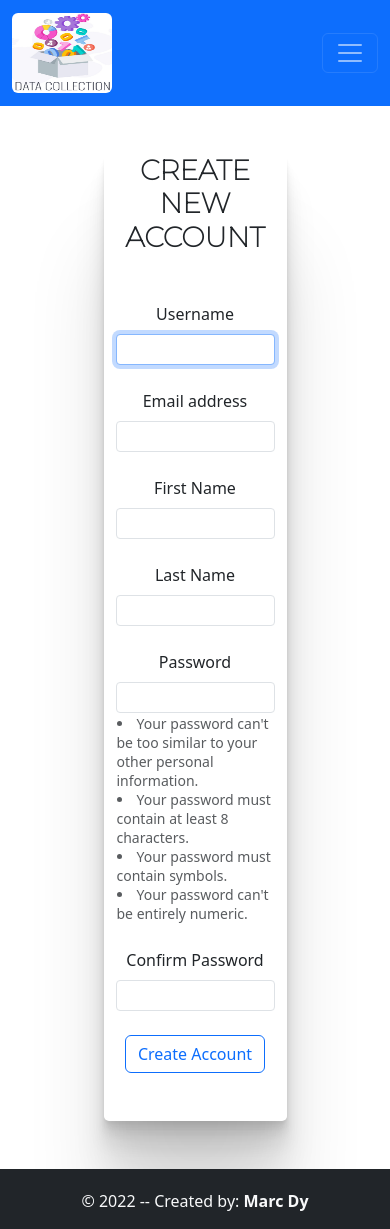
After one commit to decentaro/DataCollectionForWork, a Django app: page /tek84Troubleshoot/accounts/signup/ in a window 390 px wide. The commit adds this page. Run offline with Django 4.2, Linux system fonts and the light colour scheme; some libraries are stand-ins or nearby versions.

Commit message:
Added user system but still working on forgot password and refactor some styling to make it more mobile friendly

```diff
--- a/tek84/settings.py
+++ b/tek84/settings.py
@@ -24,7 +24,6 @@ SECRET_KEY = 'django-insecure-yxop92+c1&d=4jq0mpd&fsm$ia#8+2=wjab#f2l4%r-n$qh_)b
 
 # SECURITY WARNING: don't run with debug turned on in production!
 DEBUG = True
-
 ALLOWED_HOSTS = []
 
 
@@ -102,6 +101,10 @@ AUTH_PASSWORD_VALIDATORS = [
 ]
 
 
+
+
+
+
 # Internationalization
 # https://docs.djangoproject.com/en/4.0/topics/i18n/
 
--- a/tek84Troubleshoot/admin.py
+++ b/tek84Troubleshoot/admin.py
@@ -1,7 +1,11 @@
 from django.contrib import admin
 from .models import InputError
+from .models import Employee
+
 
 
 # Register your models here.
 
+
 admin.site.register(InputError)
+admin.site.register(Employee)
--- a/tek84Troubleshoot/forms.py
+++ b/tek84Troubleshoot/forms.py
@@ -1,8 +1,8 @@
-from django.forms import ModelForm, Textarea
-from .models import InputError
-
+from django.forms import ModelForm, Textarea,TextInput, Select, PasswordInput, EmailField
+from .models import InputError, Employee
+from django.contrib.auth.forms import UserCreationForm
+from django.contrib.auth.models import User
 from django import forms
-
 
 
 
@@ -10,10 +10,53 @@ class InputErrorForm(ModelForm):
 
 	class Meta:
 		model = InputError
-		fields = '__all__'     # Includes all field in InputError model
+		fields = '__all__'
+		exclude = ["employee"]   # this is vital in displaying the name of reported by in errors page.
+
+
 
 
 # Sample code to resize textarea
-#		widgets = {
-#			'fix_of_error': Textarea(attrs={'cols': 40, 'rows': 20})
-#		}
+		widgets = {
+			'bays': Select(attrs={'class':'form-select form-select-sm mt-2'}),
+			'general_description_of_failure': Select(attrs={'class':'form-select form-select-sm mt-2'}),
+			'title_of_error': TextInput(attrs={'class': 'form-control form-control-sm mt-2'}),
+			'fix_of_error': Textarea(attrs={'class': 'form-control mt-2'}),
+		}
+
+
+class EmployeeForm(UserCreationForm):
+
+# Compare to the form at the top, these are declared in here like this so that the REQUIRED_FIELDS will work.
+
+
+	username = forms.CharField(label="Username",
+    	widget=forms.TextInput(attrs={'class': 'form-control form-control-sm mt-2'})
+    )
+
+	email = forms.EmailField(label="Email address",
+    	widget=forms.TextInput(attrs={'class': 'form-control form-control-sm mt-2'})
+    )
+
+	last_name = forms.CharField(label="Last Name",
+    	widget=forms.TextInput(attrs={'class': 'form-control form-control-sm mt-2'})
+    )
+
+	first_name = forms.CharField(label="First Name",
+    	widget=forms.TextInput(attrs={'class': 'form-control form-control-sm mt-2'})
+    )
+
+	password1 = forms.CharField(label="Password",
+    	widget=forms.PasswordInput(attrs={'class': 'form-control form-control-sm mt-2', 'type': 'password'})
+    )
+
+	password2 = forms.CharField(label=" Confirm Password",
+        widget=forms.PasswordInput(attrs={'class':'form-control form-control-sm mt-2', 'type':'password'}),
+    )
+
+
+	class Meta:
+		model = User
+		fields = ('username', 'email', 'first_name', 'last_name', 'password1', 'password2')
+
+		REQUIRED_FIELDS = ['email', 'first_name', 'last_name']
--- a/tek84Troubleshoot/static/style.css
+++ b/tek84Troubleshoot/static/style.css
@@ -1,6 +1,5 @@
 #index-border {
   border-radius: 5px;
-  border-color: black;
   border-width: thin;
   text-align: center;
   box-shadow:
--- a/tek84Troubleshoot/templates/base.html
+++ b/tek84Troubleshoot/templates/base.html
@@ -10,8 +10,6 @@
 
 {# Loading static folder #}
 {% load static %}
-
-
 
 
 
@@ -35,8 +33,8 @@
 	<div class="mb-5">
 		<nav class="navbar navbar-expand-lg navbar-dark bg-primary">
 		  	<div class="container-fluid">
-		    <a class="navbar-brand" href="https://findtheinvisiblecow.com/">
-		    	<img src="{% static 'rounded_image.jpg' %}" alt="Data Collection Image" width="100" height="80">
+			    <a class="navbar-brand" href="{% url 'login' %}">
+			    	<img src="{% static 'image.jpg' %}" class="rounded-2" width="100" height="80">
 			    </a>
 			    <button class="navbar-toggler" type="button" data-bs-toggle="collapse" data-bs-target="#navbarNavAltMarkup" aria-controls="navbarNavAltMarkup" aria-expanded="false" aria-label="Toggle navigation">
 			      <span class="navbar-toggler-icon"></span>
@@ -44,10 +42,29 @@
 			    {% with request.resolver_match.url_name as url_name %}  {# Shows which page is active on navigation links #}
 			    <div class="collapse navbar-collapse" id="navbarNavAltMarkup">
 			    	<div class="navbar-nav">
-		        <a class="nav-link {% if url_name == 'index' %}active{% endif %}"
-		        	href="/tek84Troubleshoot/index">Input Errors</a>
-		        <a class="nav-link {% if url_name == 'errors' %}active{% endif %}"
+				        <a class="nav-link {% if url_name == 'index' %}active{% endif %}
+				        				   {% if url_name == 'login' %}invisible{% endif %}
+				        				   {% if url_name == 'logout' %}invisible{% endif %}
+				        				   {% if url_name == 'signup' %}invisible{% endif %}"
+				        	href="{% url 'index' %}">Input Errors</a>
+				        <a class="nav-link {% if url_name == 'errors' %}active{% endif %}
+				        				   {% if url_name == 'login' %}invisible{% endif %}
+				        				   {% if url_name == 'logout' %}invisible{% endif %}
+				        				   {% if url_name == 'signup' %}invisible{% endif %}"
 				        	href="/tek84Troubleshoot/errors">Errors</a>
+						<div class="btn-group dropstart position-absolute top-0 end-0 m-4
+							{% if url_name == 'login' %}invisible{% endif %}
+							{% if url_name == 'logout' %}invisible{% endif %}
+							{% if url_name == 'signup' %}invisible{% endif %}">
+							<button type="button" class="btn btn-dark dropdown-toggle" data-bs-toggle="dropdown" aria-expanded="false">
+						    	<img src="{% static 'account_circle1.svg' %}"> Hey, {{ request.user}}
+						  	</button>
+						  	<ul class="dropdown-menu dropdown-menu-dark">
+						  		<li><a class="dropdown-item " href="{% url 'password_change' %}">Change Password</a></li>
+						  		<li><hr class="dropdown-divider"></li>
+							    <li><a class="dropdown-item " href="{% url 'logout' %}">Log Out</a></li>
+						  	</ul>
+						</div>
 			      	</div>
 			    </div>
 			    {% endwith %}
@@ -65,7 +82,7 @@
 <div class="footer bg-dark text-center text-lg-start text-light pt-1 mt-5">
 	<!-- Copyright -->
 	<div class="text-center p-3">
-	© 2022 Marc Dy
+	© 2022 -- Created by: <strong>Marc Dy</strong>
 	</div>
 	<!-- Copyright -->
 	</div>
--- /dev/null
+++ b/tek84Troubleshoot/templates/registration/signup.html
@@ -0,0 +1,75 @@
+{% extends "base.html" %}
+{% block content %}
+
+
+
+
+{% if form.errors %}
+    <div class="container mb-5 text-center alert alert-danger alert-dismissible fade show" role="alert">
+        Something wrong happened. Please try again.
+        <button type="button" class="btn-close" data-bs-dismiss="alert" aria-label="Close"></button>
+    </div>
+{% endif %}
+
+
+
+<div class="container-fluid" id="index-border" style="width: 50%;">
+    <form method="post" action="{% url 'signup' %}">
+    {% csrf_token %}
+        <h1 class="mb-5">CREATE NEW ACCOUNT</h1>
+        <label>Username</label>
+        <br>
+        {{ form.username }}
+        <br>
+     	<label>Email address</label>
+        <br>
+        {{ form.email }}
+        <br>
+        <label>First Name</label>
+        <br>
+        {{ form.first_name }}
+        <br>
+        <label>Last Name</label>
+        <br>
+        {{ form.last_name }}
+        <br>
+        <label>Password</label>
+        <br>
+        {{ form.password1}}
+        <div>
+	  		<table>
+	  			<td class="form-text">
+	  				<li >
+	  					Your password can't be too similar to your other personal information.
+	  				</li>
+	  				<li>
+	  					Your password must contain at least 8 characters.
+	  				</li>
+	  				<li>
+	  					Your password must contain symbols.
+	  				</li>
+	  				<li>
+	  					Your password can't be entirely numeric.
+	  				</li>
+	  			</td>
+	  		</table>
+		</div>
+        <br>
+        <label>Confirm Password</label>
+        <br>
+        {{ form.password2 }}
+        <br>
+
+
+
+
+
+
+
+        <input type="submit" value="Create Account" class="btn btn-outline-primary mb-5">
+        <input type="hidden" name="next" value="{% url 'index' %}">
+    </form>
+</div>
+
+
+{% endblock content %}
--- a/tek84Troubleshoot/urls.py
+++ b/tek84Troubleshoot/urls.py
@@ -1,9 +1,47 @@
 from django.urls import path
 from . import views
+
 
 
 # URLConf
 urlpatterns = [
 	path('index/', views.index, name='index'),
 	path('errors/', views.errors, name='errors'),
+	path('', views.EmployeeLogin.as_view
+		(template_name='registration/login.html'), name='login'),
+	path('accounts/logout/', views.EmployeeLogout.as_view
+		(template_name='registration/logout.html'), name='logout'),
+	path('accounts/password_change/', views.EmployeePasswordChange.as_view
+		(template_name='registration/password_change_form.html'), name='password_change'),
+	path('accounts/password_change/done/', views.EmployeePasswordChangeDone.as_view
+		(template_name='registration/password_change_done.html'), name='password_change_done'),
+	path('accounts/signup/', views.sign_up, name='signup'),
+
+
+
+# Needs to work on these paths
+
+	path('accounts/password_reset/', views.EmployeePasswordReset.as_view
+		(template_name='registration/password_reset_form.html'), name='password_reset'),
+
+	path('accounts/password_reset/done/', views.EmployeePasswordResetDone.as_view
+		(template_name='registration/password_reset_done.html'), name='password_reset_done'),
+
+	path('accounts/password_reset_confirm/', views.EmployeePasswordConfirm.as_view
+		(template_name='registration/password_reset_confirm.html'), name='password_reset_confirm'),
+
+	path('accounts/password_reset_complete/', views.EmployeePasswordComplete.as_view
+		(template_name='registration/password_reset_complete.html'), name='password_reset_complete'),
+
+
+
+
+# Password Reset Tutorial
+# https://learndjango.com/tutorials/django-password-reset-tutorial
+
+
+# Django Mailer
+# https://pypi.org/project/django-mailer/
+
+
 ]
--- a/tek84Troubleshoot/views.py
+++ b/tek84Troubleshoot/views.py
@@ -1,36 +1,102 @@
 from django.shortcuts import render
-from django.http import HttpResponse
-from django.http import HttpResponseRedirect
+#from django.http import HttpResponse
+#from django.http import HttpResponseRedirect
+from .forms import InputErrorForm, EmployeeForm
+from .models import InputError, Employee
+from django.contrib import messages
+from django.contrib.auth.views import LoginView, LogoutView, PasswordChangeView, PasswordChangeDoneView, PasswordResetView, PasswordResetDoneView,PasswordResetConfirmView,PasswordResetCompleteView
+from django.contrib.auth.forms import UserCreationForm
 
-from .forms import InputErrorForm
-from .models import InputError
+from django.contrib.auth import login, authenticate
+from django.shortcuts import render, redirect
 
 
-from django.contrib import messages
+from django.contrib.auth.models import User
 
 
-# Create your views here.
-# request -> response
-# request handler
-# action
+
+# Sign Up Page
+def sign_up(request):
+	if request.method == 'POST':
+		form = EmployeeForm(request.POST)
+		if form.is_valid():
+			user = form.save()
+			user.refresh_from_db()
+			user.save()
+			raw_password = form.cleaned_data.get('password1')
+			user = authenticate(username=user.username, password=raw_password)
+			login(request, user)
+			return redirect('/tek84Troubleshoot/')
+	else:
+		form = EmployeeForm()
+	return render(request, 'registration/signup.html', {'form': form})
 
 
+
+# Login Page
+class EmployeeLogin(LoginView):
+	template_name = 'registration/login.html'
+
+
+
+# Logout Page
+class EmployeeLogout(LogoutView):
+	template_name = 'registration/logout.html'
+
+
+
+# Password Change Page
+class EmployeePasswordChange(PasswordChangeView):
+	template_name = 'registration/password_change_form.html'
+
+
+
+# Password Change Done Page
+class EmployeePasswordChangeDone(PasswordChangeDoneView):
+	template_name = 'registration/password_change_done.html'
+
+
+# Password Reset Page
+class EmployeePasswordReset(PasswordResetView):
+	template_name = 'registration/password_reset_form.html'
+
+
+# Password Reset Done Page
+class EmployeePasswordResetDone(PasswordResetDoneView):
+	template_name = 'registration/password_reset_done.html'
+
+
+# Password Reset Confirm Page
+class EmployeePasswordConfirm(PasswordResetConfirmView):
+	template_name = 'registration/password_reset_confirm.html'
+
+
+# Password Reset Complete Page
+class EmployeePasswordComplete(PasswordResetCompleteView):
+	template_name = 'registration/password_reset_complete.html'
+
+
+
+
+
+# Input Error Page
 def index(request):
 	form = InputErrorForm()
 
-
-
-	if request.method == 'POST':
-		form = InputErrorForm(request.POST)
-		if form.is_valid():
-			form.save()
-			messages.success(request, 'Success!')
-			return HttpResponseRedirect('/tek84Troubleshoot/errors')
-		else:
-			messages.error(request, 'Error!')
-			return HttpResponseRedirect('')
-
-
+	if not request.user.is_authenticated:
+		return redirect('/tek84Troubleshoot/')
+	else:
+		if request.method == 'POST':
+			form = InputErrorForm(request.POST) # this is vital in displaying the name of reported by in errors page.
+			if form.is_valid():
+				instance = form.save(commit=False)
+				instance.employee = request.user
+				instance.save()
+				return redirect('/tek84Troubleshoot/errors')
+				messages.success(request, 'Success!')
+			else:
+				messages.error(request, 'Error!')
+				return redirect('/tek84Troubleshoot/index')
 
 	context = {'form':form}
 	return render(request, 'index.html', context)
@@ -38,6 +104,7 @@ def index(request):
 
 
 
+# Display Errors Page
 def errors(request):
 
 	querysetBay0 = InputError.objects.all().filter(bays = 'ELECTRICAL').order_by('-date_posted')
@@ -56,5 +123,7 @@ def errors(request):
 		'querysetBay5': querysetBay5,
 	}
 
-
-	return render(request, 'errors.html', context)
+	if not request.user.is_authenticated:
+		return redirect('/tek84Troubleshoot/')
+	else:
+		return render(request, 'errors.html', context)
```
Also changed, not shown: tek84Troubleshoot/models.py (+10 -17 lines), tek84Troubleshoot/templates/errors.html (+112 -63 lines), tek84Troubleshoot/templates/index.html (+5 -26 lines), tek84Troubleshoot/templates/registration/login.html (added, +51 -0 lines), tek84Troubleshoot/templates/registration/logout.html (added, +13 -0 lines), db.sqlite3, tek84Troubleshoot/migrations/0001_initial.py, tek84Troubleshoot/static/account_circle.svg (added), tek84Troubleshoot/static/account_circle1.svg (added), tek84Troubleshoot/static/rounded_image.jpg (deleted), 2 other files. Lines whose indentation alone changed are shown as unchanged.
